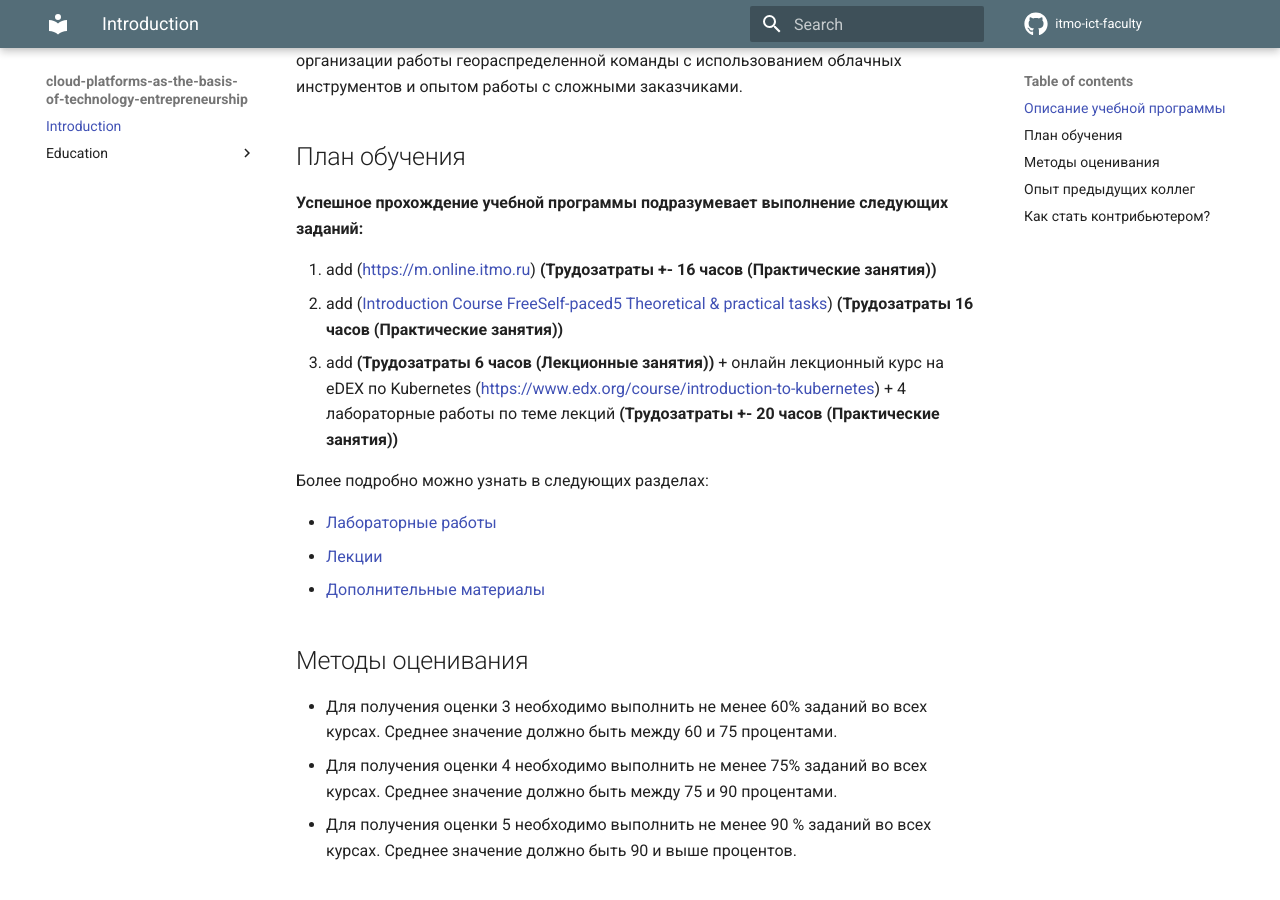
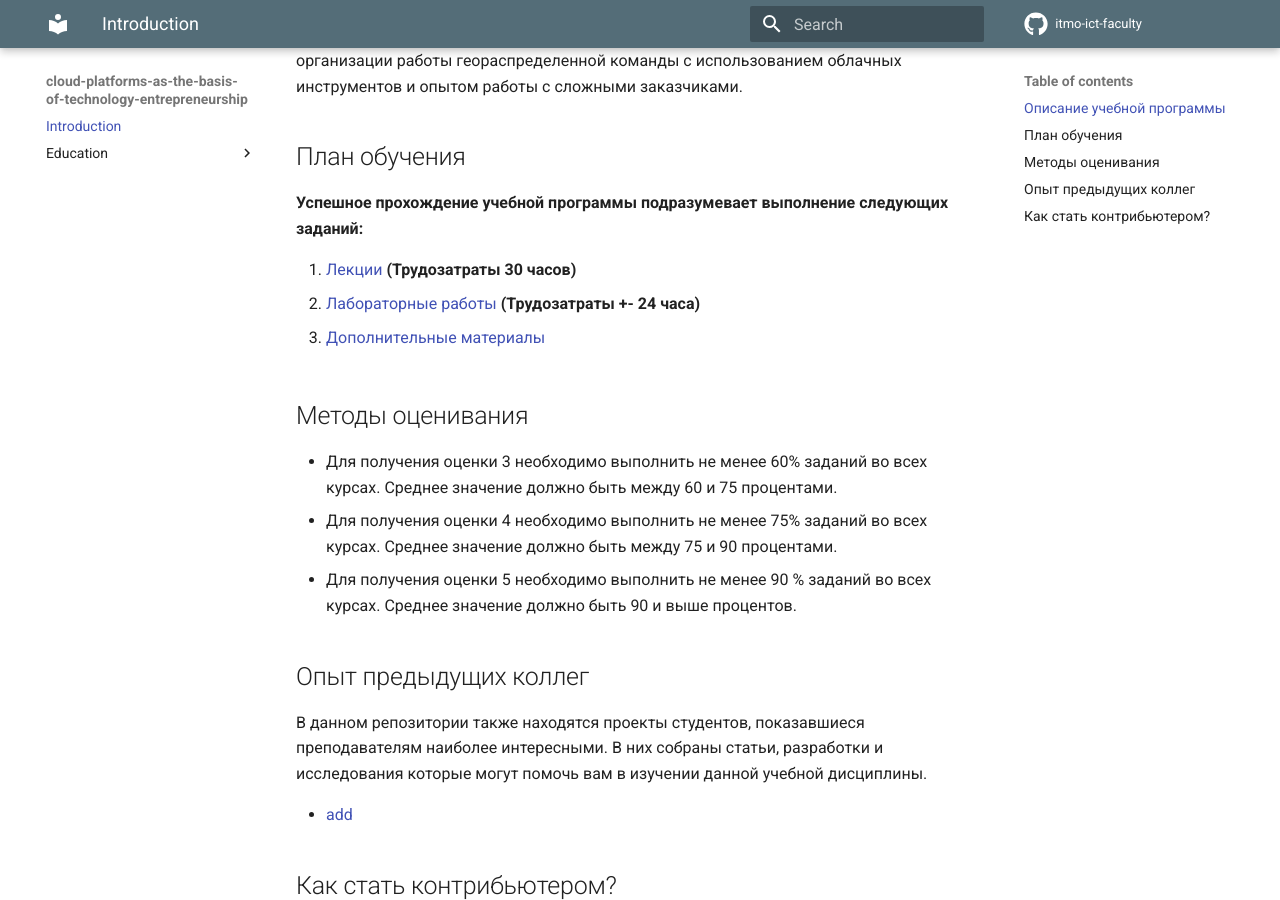
Before and after one commit to ztvgzh/cloud-platforms-as-the-basis-of-technology-entrepreneurship, an MkDocs documentation site: the page built from docs/index.md, in a window 1280 px wide and 900 px high, scrolled down 453 px. Built offline with MkDocs 1.6.1 and Material for MkDocs 9.7.7, drawn with Linux system fonts in a browser that asks for light colours; comment, search, counter and statistics services are not loaded.

Commit message:
indexEdit

```diff
--- a/docs/index.md
+++ b/docs/index.md
@@ -6,15 +6,11 @@
 ## План обучения
 **Успешное прохождение учебной программы подразумевает выполнение следующих заданий:**
 
-1. add ([https://m.online.itmo.ru](https://m.online.itmo.ru)) **(Трудозатраты +- 16 часов (Практические занятия))**
-2. add ([Introduction Course FreeSelf-paced5 Theoretical & practical tasks](https://robonomics.academy/online-courses/introduction-course)) **(Трудозатраты 16 часов (Практические занятия))**
-3. add  **(Трудозатраты 6 часов (Лекционные занятия))** + онлайн лекционный курс на eDEX по Kubernetes ([https://www.edx.org/course/introduction-to-kubernetes](https://www.edx.org/course/introduction-to-kubernetes)) + 4 лабораторные работы по теме лекций **(Трудозатраты +- 20 часов (Практические занятия))**
+1. [Лекции](https://itmo-ict-faculty.github.io/introduction-to-distributed-technologies/education/lecture.md) **(Трудозатраты 30 часов)**
+2. [Лабораторные работы](https://itmo-ict-faculty.github.io/introduction-to-distributed-technologies/education/labs.md) **(Трудозатраты +- 24 часа)**
 
-Более подробно можно узнать в следующих разделах:
 
-- [Лабораторные работы](https://itmo-ict-faculty.github.io/introduction-to-distributed-technologies/education/labs2023-2024)
-- [Лекции](https://itmo-ict-faculty.github.io/introduction-to-distributed-technologies/education/lecture)
-- [Дополнительные материалы](https://itmo-ict-faculty.github.io/introduction-to-distributed-technologies/education/additional_materials)
+- [Дополнительные материалы](https://itmo-ict-faculty.github.io/introduction-to-distributed-technologies/education/additional_materials.md)
 
 ## Методы оценивания
 - Для получения оценки 3 необходимо выполнить не менее 60% заданий во всех курсах. Среднее значение должно быть между 60 и 75 процентами.
```
